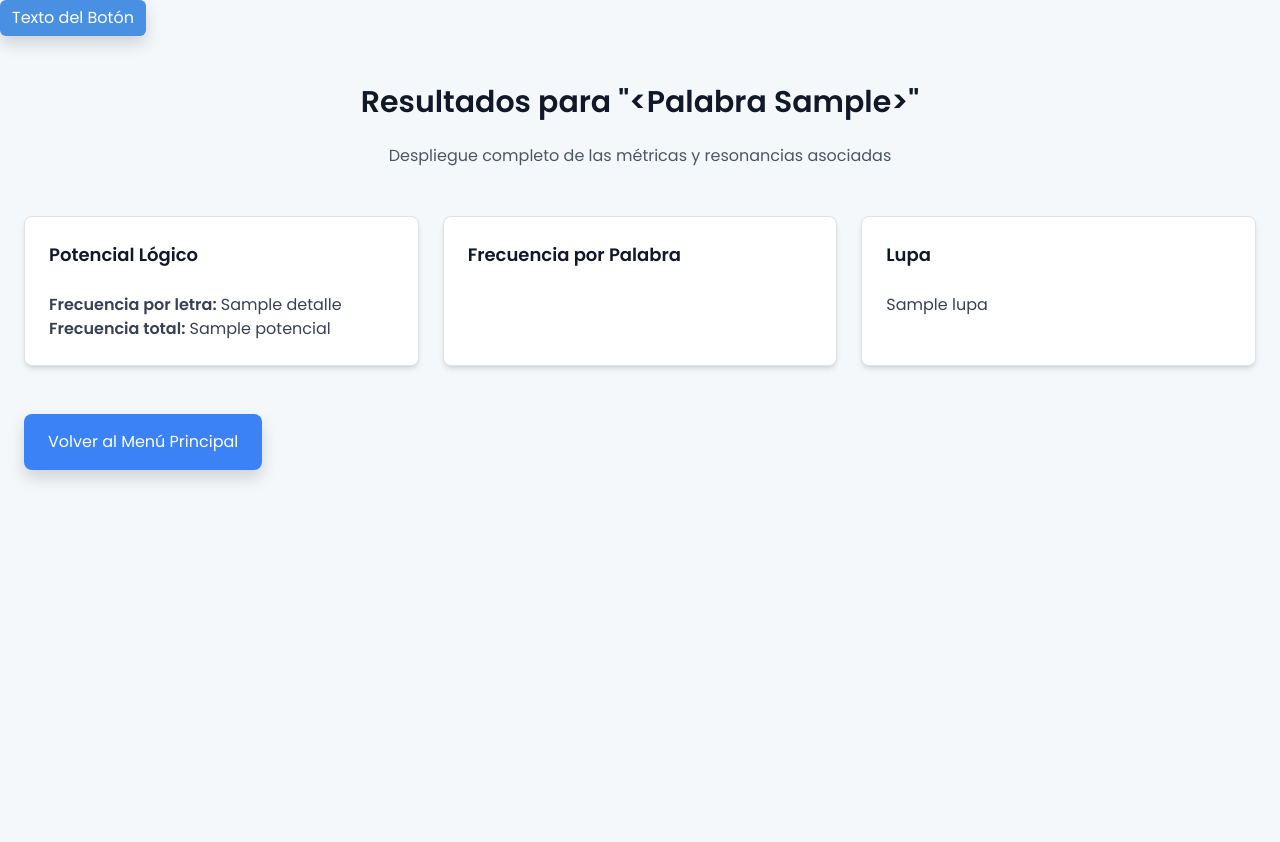
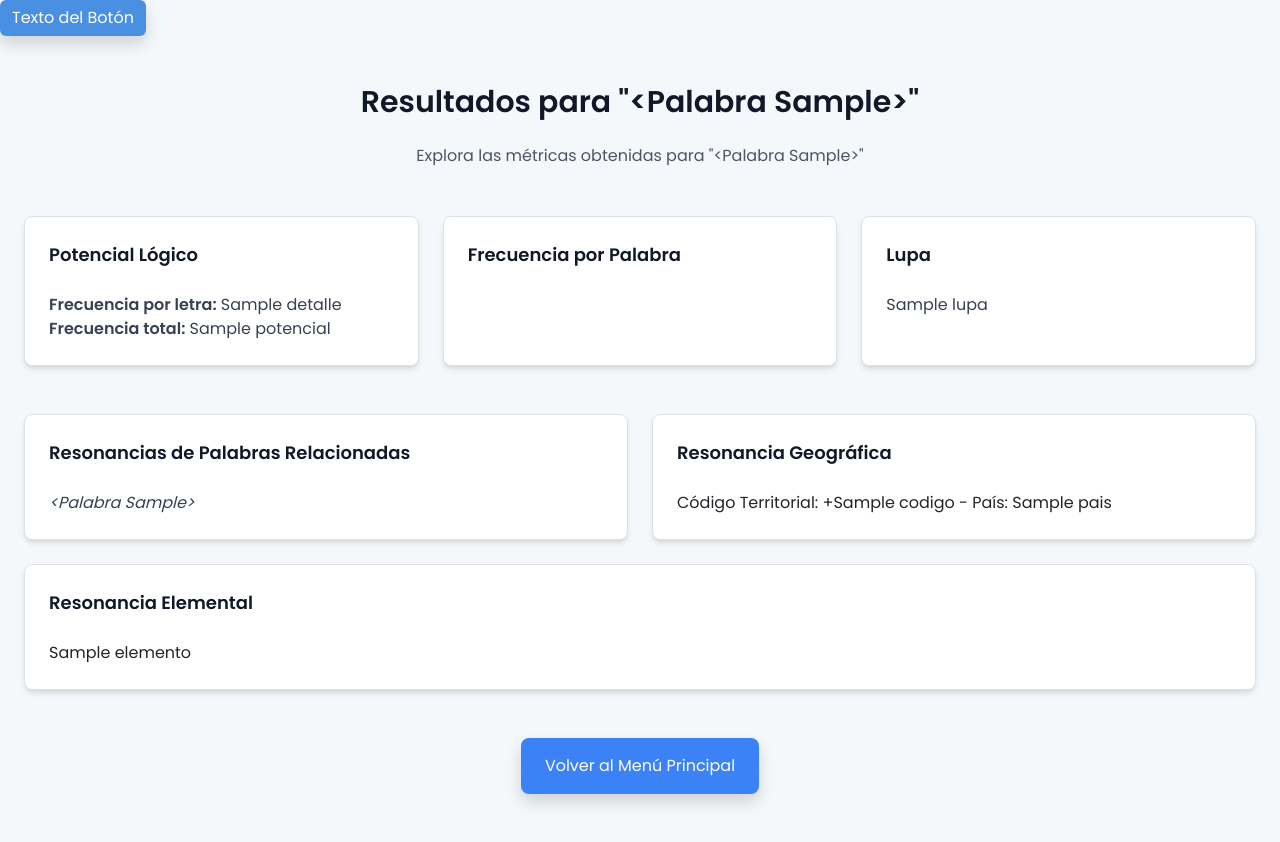
Before and after one commit to jaosomora/LGC-App, a Flask app: template templates/resultado.html in a window 1280 px wide. Run offline with Flask 3, Linux system fonts and the light colour scheme; tables that the repository leaves empty hold one stand-in row (values such as "Sample post"); the template is opened without the code that fills it: values that come from a table or form of the project are taken from there, most other values are stand-ins (such as "Sample title", 1, 10 or a date in 2020); some libraries are stand-ins or nearby versions.

Commit message:
Fase 1: Correcciones en resultados. Reintegración de resonancias y diseño extendido con Tailwind UI.

```diff
--- a/templates/resultado.html
+++ b/templates/resultado.html
@@ -7,10 +7,11 @@
             Resultados para "{{ palabra }}"
         </h2>
         <p class="mt-4 text-gray-600">
-            Despliegue completo de las métricas y resonancias asociadas
+            Explora las métricas obtenidas para "{{ palabra }}"
         </p>
     </div>
 
+    <!-- Sección: Potencial Lógico -->
     <div class="mt-12 grid grid-cols-1 md:grid-cols-2 lg:grid-cols-3 gap-6">
         <div class="bg-white shadow-md rounded-lg p-6 border border-gray-200 hover:shadow-lg">
             <h3 class="text-lg font-semibold text-gray-900">Potencial Lógico</h3>
@@ -21,6 +22,8 @@
                 <strong>Frecuencia total:</strong> {{ potencial }}
             </p>
         </div>
+
+        <!-- Sección: Frecuencia por Palabra -->
         <div class="bg-white shadow-md rounded-lg p-6 border border-gray-200 hover:shadow-lg">
             <h3 class="text-lg font-semibold text-gray-900">Frecuencia por Palabra</h3>
             {% if frecuencias_por_palabra %}
@@ -35,13 +38,57 @@
             <p class="mt-4 text-gray-500">No se pudo calcular la frecuencia por palabra.</p>
             {% endif %}
         </div>
+
+        <!-- Sección: Lupa -->
         <div class="bg-white shadow-md rounded-lg p-6 border border-gray-200 hover:shadow-lg">
             <h3 class="text-lg font-semibold text-gray-900">Lupa</h3>
             <p class="mt-4 text-gray-700">{{ lupa }}</p>
         </div>
     </div>
 
-    <div class="mt-12">
+    <!-- Secciones Adicionales -->
+    <div class="mt-12 grid grid-cols-1 md:grid-cols-2 lg:grid-cols-2 gap-6">
+        <!-- Resonancias de Palabras Relacionadas -->
+        <div class="bg-white shadow-md rounded-lg p-6 border border-gray-200 hover:shadow-lg">
+            <h3 class="text-lg font-semibold text-gray-900">Resonancias de Palabras Relacionadas</h3>
+            {% if palabras %}
+            <p class="mt-4 text-gray-700"><i>{{ palabras | join(', ') }}</i></p>
+            {% else %}
+            <p class="mt-4 text-gray-500">No se encontraron palabras asociadas.</p>
+            {% endif %}
+        </div>
+
+        <!-- Resonancia Geográfica -->
+        <div class="bg-white shadow-md rounded-lg p-6 border border-gray-200 hover:shadow-lg">
+            <h3 class="text-lg font-semibold text-gray-900">Resonancia Geográfica</h3>
+            {% if territorios %}
+            <ul class="mt-4 space-y-2">
+                {% for territorio in territorios %}
+                <li>Código Territorial: +{{ territorio['codigo'] }} - País: {{ territorio['pais'] }}</li>
+                {% endfor %}
+            </ul>
+            {% else %}
+            <p class="mt-4 text-gray-500">No se encontraron coincidencias geográficas.</p>
+            {% endif %}
+        </div>
+
+        <!-- Resonancia Elemental -->
+        <div class="bg-white shadow-md rounded-lg p-6 border border-gray-200 hover:shadow-lg col-span-2">
+            <h3 class="text-lg font-semibold text-gray-900">Resonancia Elemental</h3>
+            {% if elementos %}
+            <ul class="mt-4 space-y-2">
+                {% for elemento in elementos %}
+                <li>{{ elemento|safe }}</li>
+                {% endfor %}
+            </ul>
+            {% else %}
+            <p class="mt-4 text-gray-500">No se encontraron elementos químicos asociados.</p>
+            {% endif %}
+        </div>
+    </div>
+
+    <!-- Botón de Regreso -->
+    <div class="mt-12 text-center">
         <a href="/" class="inline-block bg-blue-500 text-white font-medium py-3 px-6 rounded-lg shadow hover:bg-blue-600 transition">
             Volver al Menú Principal
         </a>
```
